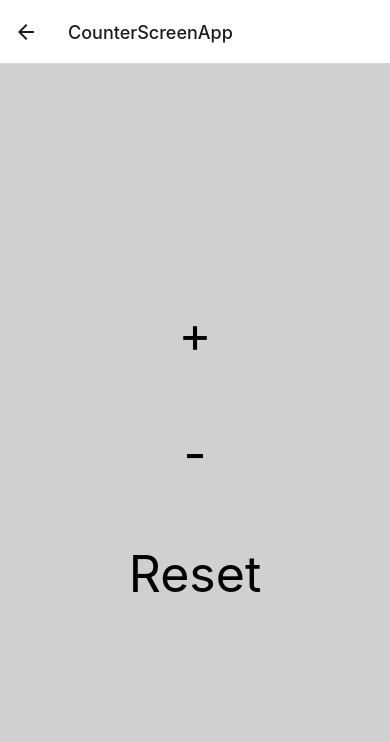
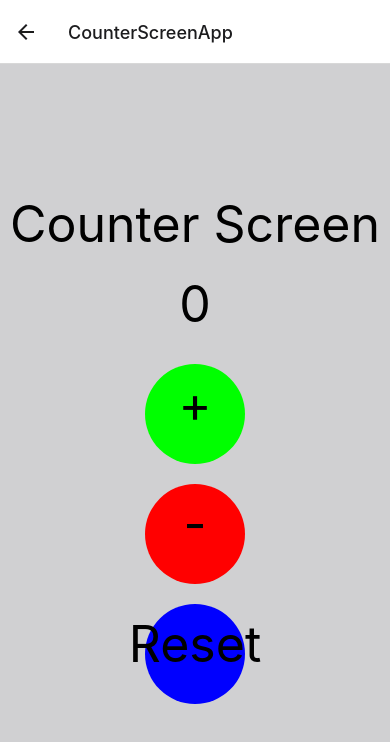
Before and after one commit to SebastianMuzalewski/NewsApp, a React Native app: screen /CounterScreenApp in a window 390 px wide. Shown: the top 742 px of the page. Built offline with nearby package versions, Linux system fonts and the light colour scheme.

Commit message:
new commit state updated

```diff
--- a/components/CounterScreenApp.js
+++ b/components/CounterScreenApp.js
@@ -18,6 +18,8 @@ import { Provider } from 'react-redux';
 import { useSelector } from 'react-redux';
 import { useDispatch } from 'react-redux';
 
+import { useState } from 'react';
+
 import store from '../redux/store';
 
 import { increment } from '../redux/reducer';
@@ -25,37 +27,36 @@ import { decrement } from '../redux/reducer';
 import { reset } from '../redux/reducer';
 // END OF REDUX IMPORTS
 
-const CounterScreen = () => {
+function CounterScreen() {
+  const count = useSelector((state) => state.count);
   const dispatch = useDispatch();
-  const counter = useSelector((state) => state.counter);
+  const [countDisplay, setCountDisplay] = useState(0);
 
   return (
-    // make a view for buttons and text to display the counter, make sure the buttons are touchable and the text is centered and the number is large
     <View style={styles.container}>
-      <Text style={styles.text}>{counter}</Text>
-      <View style={styles.button}>
+      <Text style={styles.text}>Counter Screen</Text>
+      <Text style={styles.textdisplay}>{count}</Text>
       <TouchableHighlight
+        style={[styles.button, { backgroundColor: '#00FF00' }]}
         onPress={() => dispatch(increment())}
-          style={styles.button}
       >
         <Text style={styles.text}>+</Text>
       </TouchableHighlight>
       <TouchableHighlight
+        style={[styles.button, { backgroundColor: '#FF0000' }]}
         onPress={() => dispatch(decrement())}
-          style={styles.button}
       >
         <Text style={styles.text}>-</Text>
       </TouchableHighlight>
       <TouchableHighlight
+        style={[styles.button, { backgroundColor: '#0000FF' }]}
         onPress={() => dispatch(reset())}
-          style={styles.button}
       >
         <Text style={styles.text}>Reset</Text>
       </TouchableHighlight>
     </View>
-    </View>
   );
-};
+}
 
 export default function CounterScreenApp() {
   return (
@@ -83,4 +84,8 @@ const styles = StyleSheet.create({
     alignItems: 'center',
     margin: 10,
   },
+  textdisplay: {
+    fontSize: 50,
+    marginBottom: 20,
+  },
 });
```
Lines whose indentation alone changed are shown as unchanged.
